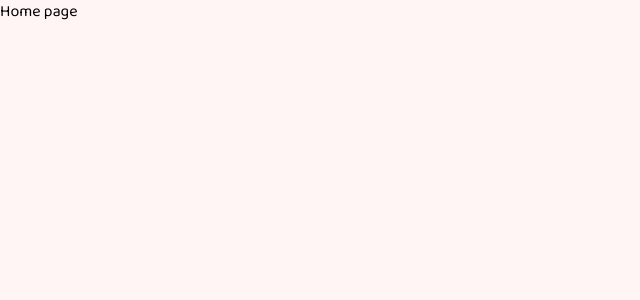
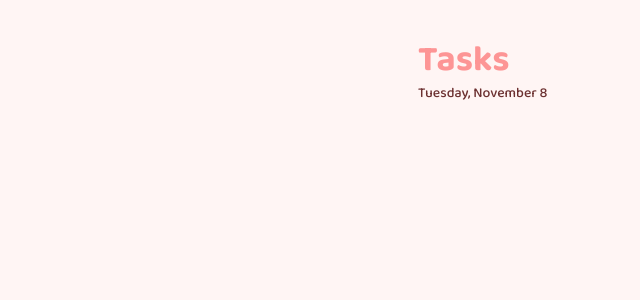
Before and after one commit to chronohubtech/Taily, a React (Vite) app: page /home in a window 1280 px wide. Shown: the top 300 px of the page, without its empty margins (0-640 px from the left). Built offline with nearby package versions, Linux system fonts and the light colour scheme.

Commit message:
:lipstick: Home header added - home style css added

```diff
--- a/src/routes/home/home.route.jsx
+++ b/src/routes/home/home.route.jsx
@@ -1,9 +1,25 @@
 import React from 'react';
+import { motion } from 'framer-motion';
+
+import './home.style.css';
 
 function HomeRoute() {
   return (
     <div>
-      <h2>Home page</h2>
+      <section className={'home__section'}>
+        <motion.div
+          initial={{ y: 10, opacity: 0 }}
+          animate={{ y: 0, opacity: 1 }}
+          transition={{ duration: 0.3 }}
+          className={'home__container'}>
+          <div className={'home__header'}>
+            <div className={'home__title'}>
+              <h3>Tasks</h3>
+              <p>Tuesday, November 8</p>
+            </div>
+          </div>
+        </motion.div>
+      </section>
     </div>
   );
 }
--- /dev/null
+++ b/src/routes/home/home.style.css
@@ -0,0 +1,23 @@
+.home__section {
+  @apply flex items-start justify-center h-screen w-full min-h-[600px];
+}
+
+.home__container {
+  @apply max-w-[476px] w-full block mx-auto px-4 mt-[33px] pb-10;
+}
+
+.home__header {
+  @apply flex items-start w-full justify-between;
+}
+
+.home__title {
+  @apply block;
+}
+
+.home__title h3 {
+  @apply font-bold text-[36px] text-primary;
+}
+
+.home__title p {
+  @apply text-sm font-medium text-dark-1 -mt-1;
+}
```
